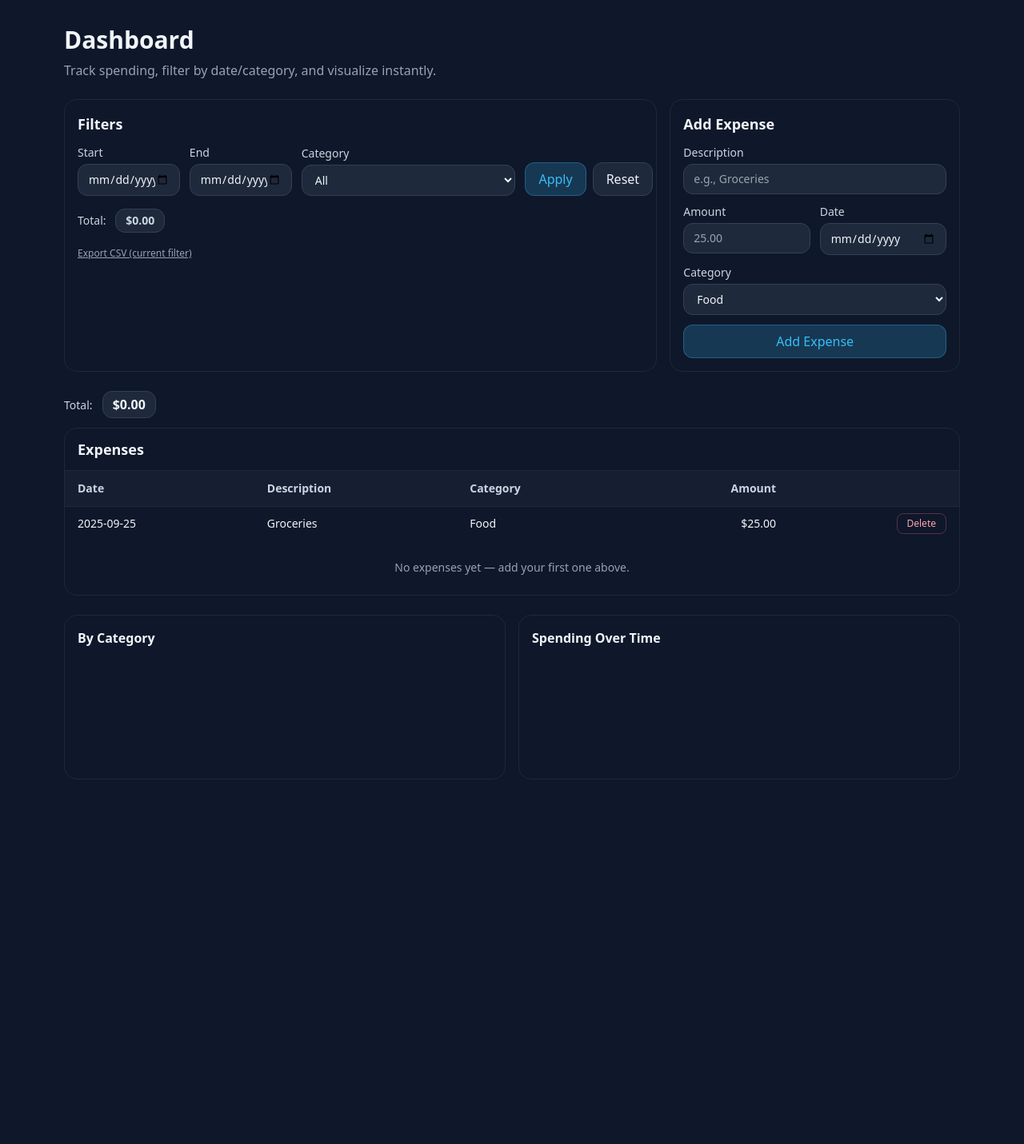
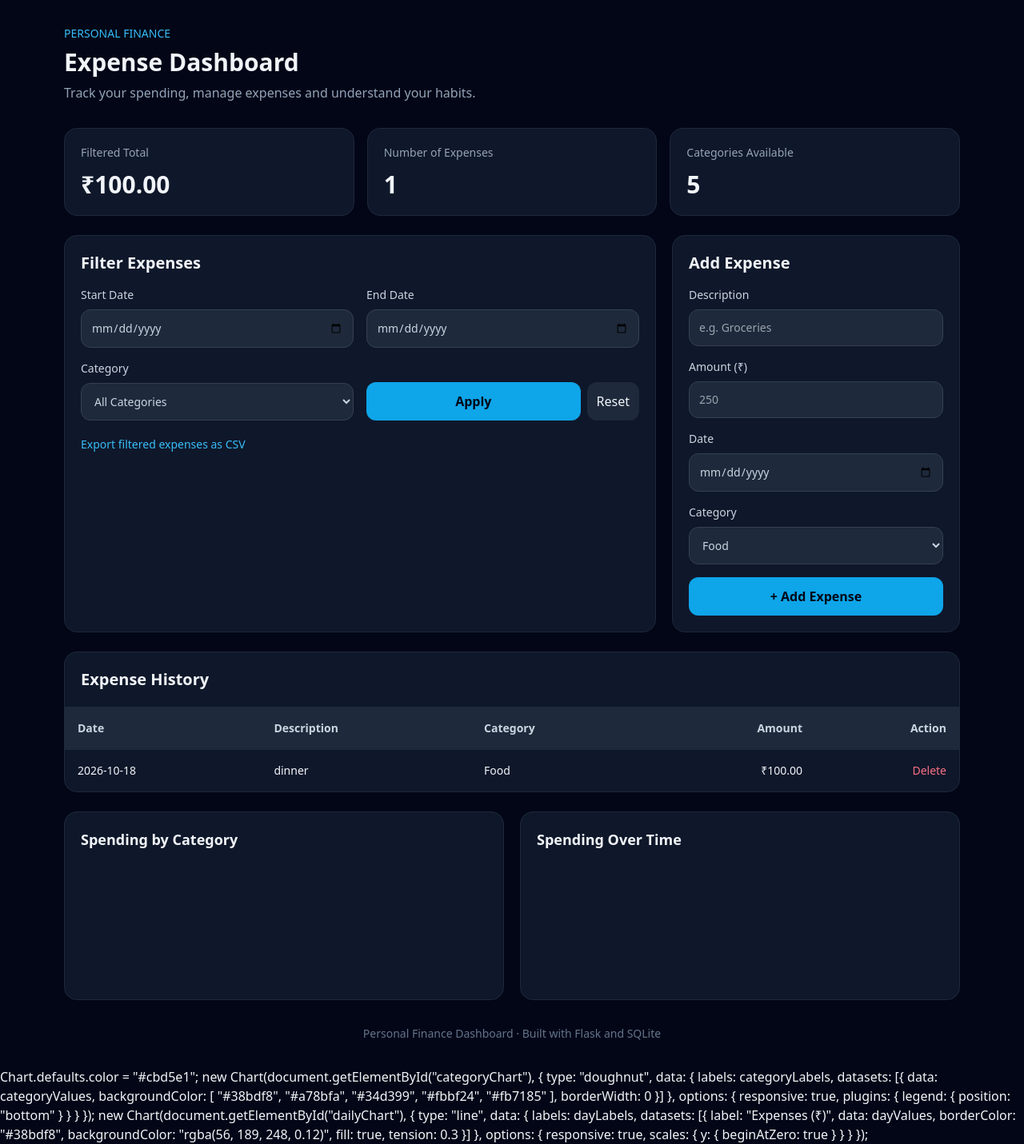
Before and after one commit to abhroniljash/personal-finance-dashboard, a Flask app: page / in a window 1280 px wide. Shown: the whole page at 80% size. Before the commit the page ends 975 px from the top, so only its background shows below. Run offline with Flask 3, Linux system fonts and the light colour scheme; a map, chart or similar area stays blank; some libraries are stand-ins or nearby versions.

Commit message:
Final Project

```diff
--- a/app.py
+++ b/app.py
@@ -1,12 +1,23 @@
-from flask import Flask, render_template
+
+
+from flask import (
+    Flask, render_template, request,
+    redirect, url_for, make_response
+)
 from flask_sqlalchemy import SQLAlchemy
-from datetime import date
+from datetime import date, datetime
+from sqlalchemy import func
+import csv
+import io
 
 app = Flask(__name__)
 
-app.config['SQLALCHEMY_DATABASE_URI'] = 'sqlite:///expenses.dp'
-app.config['SQLALCHEMY_TRACK_MODIFICATIONS'] = False
+app.config["SQLALCHEMY_DATABASE_URI"] = "sqlite:///expenses.db"
+app.config["SQLALCHEMY_TRACK_MODIFICATIONS"] = False
+
 db = SQLAlchemy(app)
+
+CATEGORIES = ["Food", "Transport", "Rent", "Utilities", "Other"]
 
 
 class Expense(db.Model):
@@ -21,9 +32,148 @@
     db.create_all()
 
 
+def get_filtered_expenses(args):
+    query = Expense.query
+
+    start = args.get("start", "").strip()
+    end = args.get("end", "").strip()
+    category = args.get("category", "").strip()
+
+    if start:
+        try:
+            query = query.filter(
+                Expense.date >= date.fromisoformat(start)
+            )
+        except ValueError:
+            pass
+
+    if end:
+        try:
+            query = query.filter(
+                Expense.date <= date.fromisoformat(end)
+            )
+        except ValueError:
+            pass
+
+    if category in CATEGORIES:
+        query = query.filter(Expense.category == category)
+
+    return query.order_by(
+        Expense.date.desc(), Expense.id.desc()
+    ).all()
+
+
 @app.route("/")
 def index():
-    return render_template("index.html")
+    expenses = get_filtered_expenses(request.args)
+    total = sum(exp.amount for exp in expenses)
+
+    category_totals = {}
+    daily_totals = {}
+
+    for expense in expenses:
+        category_totals[expense.category] = (
+            category_totals.get(expense.category, 0)
+            + expense.amount
+        )
+
+        day = expense.date.isoformat()
+        daily_totals[day] = (
+            daily_totals.get(day, 0) + expense.amount
+        )
+
+    return render_template(
+        "index.html",
+        expenses=expenses,
+        total=total,
+        categories=CATEGORIES,
+        selected_category=request.args.get("category", ""),
+        start=request.args.get("start", ""),
+        end=request.args.get("end", ""),
+        category_labels=list(category_totals.keys()),
+        category_values=list(category_totals.values()),
+        day_labels=sorted(daily_totals.keys()),
+        day_values=[
+            daily_totals[day]
+            for day in sorted(daily_totals.keys())
+        ]
+    )
+
+
+@app.route("/add", methods=["POST"])
+def add():
+    description = request.form.get("description", "").strip()
+    category = request.form.get("category", "").strip()
+    amount_text = request.form.get("amount", "").strip()
+    date_text = request.form.get("date", "").strip()
+
+    if not description or len(description) > 120:
+        return "Enter a description of 1-120 characters.", 400
+
+    if category not in CATEGORIES:
+        return "Please select a valid category.", 400
+
+    try:
+        amount = float(amount_text)
+        expense_date = (
+            date.fromisoformat(date_text)
+            if date_text else date.today()
+        )
+
+        if not 0 < amount < float("inf"):
+            raise ValueError
+
+    except (ValueError, OverflowError):
+        return "Enter a valid positive amount and date.", 400
+
+    expense = Expense(
+        description=description,
+        amount=round(amount, 2),
+        category=category,
+        date=expense_date
+    )
+
+    db.session.add(expense)
+    db.session.commit()
+
+    return redirect(url_for("index"))
+
+
+@app.route("/delete/<int:expense_id>", methods=["POST"])
+def delete(expense_id):
+    expense = db.get_or_404(Expense, expense_id)
+
+    db.session.delete(expense)
+    db.session.commit()
+
+    return redirect(url_for("index"))
+
+
+@app.route("/export")
+def export():
+    expenses = get_filtered_expenses(request.args)
+
+    output = io.StringIO()
+    writer = csv.writer(output)
+
+    writer.writerow(["Date", "Description", "Category", "Amount"])
+
+    for expense in expenses:
+        writer.writerow([
+            expense.date.isoformat(),
+            expense.description,
+            expense.category,
+            f"{expense.amount:.2f}"
+        ])
+
+    response = make_response("\ufeff" + output.getvalue())
+    response.headers["Content-Type"] = "text/csv; charset=utf-8"
+    response.headers["Content-Disposition"] = (
+        "attachment; filename=expenses.csv"
+    )
+
+    return response
+
 
 if __name__ == "__main__":
-    app.run(debug=True,port=4848)
+    app.run(debug=True, port=4848)
--- a/templates/index.html
+++ b/templates/index.html
@@ -1,208 +1,258 @@
+
 <!DOCTYPE html>
-<html lang="en" class="h-full">
+<html lang="en">
 <head>
-    <meta charset="utf-8" />
-    <meta name="viewport" content="width=device-width, initial-scale=1" />
-    <title>Dashboard · Expense Tracker</title>
+    <meta charset="UTF-8">
+    <meta name="viewport" content="width=device-width, initial-scale=1.0">
+    <title>Personal Finance Dashboard</title>
 
-    <!-- Tailwind CDN -->
     <script src="https://cdn.tailwindcss.com"></script>
-    <script>
-      tailwind.config = {
-        darkMode: "class",
-        theme: { extend: { colors: { brand: { DEFAULT: "#38bdf8" } } } },
-      };
-    </script>
     <script src="https://cdn.jsdelivr.net/npm/chart.js"></script>
 </head>
-  <body class="h-full bg-slate-900 text-slate-100">
-    <main class="mx-auto max-w-6xl px-4 py-8">
-      <h1 class="text-3xl font-semibold mb-2">Dashboard</h1>
-      <p class="text-slate-400 mb-6">
-        Track spending, filter by date/category, and visualize instantly.
+
+<body class="min-h-screen bg-slate-950 text-slate-100">
+<main class="max-w-6xl mx-auto px-4 py-8">
+
+    <header class="mb-8">
+        <p class="text-sky-400 text-sm font-medium">PERSONAL FINANCE</p>
+        <h1 class="text-3xl font-bold mt-2">Expense Dashboard</h1>
+        <p class="text-slate-400 mt-2">
+            Track your spending, manage expenses and understand your habits.
         </p>
+    </header>
 
-      <!-- Filters + Add form -->
-      <div class="grid grid-cols-1 lg:grid-cols-3 gap-4">
-        <!-- Filters -->
-        <section
-          class="lg:col-span-2 rounded-2xl border border-slate-800 bg-slate-900 p-4"
-        >
-          <h2 class="text-lg font-semibold mb-3">Filters</h2>
-          <form class="grid grid-cols-1 md:grid-cols-5 gap-3 items-end pr-5">
-            <label class="text-sm">
-              <span class="block mb-1 text-slate-300">Start</span>
-              <input
-                type="date"
-                class="w-full rounded-xl bg-slate-800 border border-slate-700 px-3 py-2 text-slate-100"
-              />
+    <section class="grid grid-cols-1 md:grid-cols-3 gap-4 mb-6">
+        <div class="bg-slate-900 border border-slate-800 rounded-2xl p-5">
+            <p class="text-slate-400 text-sm">Filtered Total</p>
+            <h2 class="text-3xl font-bold mt-3">
+                ₹{{ "%.2f"|format(total) }}
+            </h2>
+        </div>
+
+        <div class="bg-slate-900 border border-slate-800 rounded-2xl p-5">
+            <p class="text-slate-400 text-sm">Number of Expenses</p>
+            <h2 class="text-3xl font-bold mt-3">{{ expenses|length }}</h2>
+        </div>
+
+        <div class="bg-slate-900 border border-slate-800 rounded-2xl p-5">
+            <p class="text-slate-400 text-sm">Categories Available</p>
+            <h2 class="text-3xl font-bold mt-3">{{ categories|length }}</h2>
+        </div>
+    </section>
+
+    <section class="grid grid-cols-1 lg:grid-cols-3 gap-5 mb-6">
+
+        <div class="lg:col-span-2 bg-slate-900 border border-slate-800 rounded-2xl p-5">
+            <h2 class="text-xl font-semibold mb-4">Filter Expenses</h2>
+
+            <form method="GET" action="{{ url_for('index') }}"
+                  class="grid grid-cols-1 sm:grid-cols-2 gap-4">
+
+                <label class="text-sm text-slate-300">
+                    Start Date
+                    <input type="date" name="start" value="{{ start }}"
+                           class="mt-2 w-full rounded-xl bg-slate-800 border border-slate-700 p-3">
                 </label>
-            <label class="text-sm">
-              <span class="block mb-1 text-slate-300">End</span>
-              <input
-                type="date"
-                class="w-full rounded-xl bg-slate-800 border border-slate-700 px-3 py-2 text-slate-100"
-              />
+
+                <label class="text-sm text-slate-300">
+                    End Date
+                    <input type="date" name="end" value="{{ end }}"
+                           class="mt-2 w-full rounded-xl bg-slate-800 border border-slate-700 p-3">
                 </label>
-            <label class="text-sm md:col-span-2">
-              <span class="block mb-1 text-slate-300">Category</span>
-              <select
-                class="w-full rounded-xl bg-slate-800 border border-slate-700 px-3 py-2 text-slate-100"
-              >
-                <option value="">All</option>
-                <option>Food</option>
-                <option>Transport</option>
-                <option>Utilities</option>
+
+                <label class="text-sm text-slate-300">
+                    Category
+                    <select name="category"
+                            class="mt-2 w-full rounded-xl bg-slate-800 border border-slate-700 p-3">
+                        <option value="">All Categories</option>
+                        {% for cat in categories %}
+                        <option value="{{ cat }}"
+                            {% if selected_category == cat %}selected{% endif %}>
+                            {{ cat }}
+                        </option>
+                        {% endfor %}
                     </select>
                 </label>
-            <div class="flex gap-2">
-              <button
-                class="rounded-xl bg-brand/20 hover:bg-brand/30 text-brand px-4 py-2 border border-brand/30"
-                type="submit"
-              >
+
+                <div class="flex items-end gap-2">
+                    <button type="submit"
+                            class="flex-1 rounded-xl bg-sky-500 text-slate-950 font-semibold p-3 hover:bg-sky-400">
                         Apply
                     </button>
-              <a
-                class="rounded-xl bg-slate-800 hover:bg-slate-700 px-4 py-2 border border-slate-700"
-                href="#"
-                >Reset</a
-              >
+                    <a href="{{ url_for('index') }}"
+                       class="rounded-xl bg-slate-800 p-3 hover:bg-slate-700">
+                        Reset
+                    </a>
                 </div>
             </form>
 
-          <!-- Total -->
-          <div class="mt-4 text-sm text-slate-300">
-            <span class="mr-2">Total:</span>
-            <span
-              class="inline-block rounded-xl border border-slate-700 bg-slate-800 px-3 py-1 font-semibold"
-            >
-              $0.00
-            </span>
+            <a href="{{ url_for('export', start=start, end=end, category=selected_category) }}"
+               class="inline-block mt-5 text-sm text-sky-400 hover:underline">
+                Export filtered expenses as CSV
+            </a>
         </div>
 
-          <!-- Export link -->
-          <div class="mt-3">
-            <a
-              class="text-xs text-slate-400 hover:text-brand underline"
-              href="#"
-            >
-              Export CSV (current filter)
-            </a>
+        <div class="bg-slate-900 border border-slate-800 rounded-2xl p-5">
+            <h2 class="text-xl font-semibold mb-4">Add Expense</h2>
+
+            <form method="POST" action="{{ url_for('add') }}" class="space-y-4">
+
+                <label class="block text-sm text-slate-300">
+                    Description
+                    <input name="description" maxlength="120" required
+                           placeholder="e.g. Groceries"
+                           class="mt-2 w-full rounded-xl bg-slate-800 border border-slate-700 p-3">
+                </label>
+
+                <label class="block text-sm text-slate-300">
+                    Amount (₹)
+                    <input name="amount" type="number" min="0.01"
+                           step="0.01" required placeholder="250"
+                           class="mt-2 w-full rounded-xl bg-slate-800 border border-slate-700 p-3">
+                </label>
+
+                <label class="block text-sm text-slate-300">
+                    Date
+                    <input name="date" type="date"
+                           value="{{ today if today else '' }}"
+                           class="mt-2 w-full rounded-xl bg-slate-800 border border-slate-700 p-3">
+                </label>
+
+                <label class="block text-sm text-slate-300">
+                    Category
+                    <select name="category" required
+                            class="mt-2 w-full rounded-xl bg-slate-800 border border-slate-700 p-3">
+                        {% for cat in categories %}
+                        <option value="{{ cat }}">{{ cat }}</option>
+                        {% endfor %}
+                    </select>
+                </label>
+
+                <button type="submit"
+                        class="w-full rounded-xl bg-sky-500 text-slate-950 font-semibold p-3 hover:bg-sky-400">
+                    + Add Expense
+                </button>
+            </form>
         </div>
     </section>
 
-        <!-- Add Expense -->
-        <section class="rounded-2xl border border-slate-800 bg-slate-900 p-4">
-          <h2 class="text-lg font-semibold mb-3">Add Expense</h2>
-          <form class="space-y-3">
-            <label class="block text-sm">
-              <span class="mb-1 block text-slate-300">Description</span>
-              <input
-                placeholder="e.g., Groceries"
-                class="w-full rounded-xl bg-slate-800 border border-slate-700 px-3 py-2 text-slate-100"
-              />
-            </label>
-            <div class="grid grid-cols-2 gap-3">
-              <label class="block text-sm">
-                <span class="mb-1 block text-slate-300">Amount</span>
-                <input
-                  type="number"
-                  step="0.01"
-                  min="0.01"
-                  placeholder="25.00"
-                  class="w-full rounded-xl bg-slate-800 border border-slate-700 px-3 py-2 text-slate-100"
-                />
-              </label>
-              <label class="block text-sm">
-                <span class="mb-1 block text-slate-300">Date</span>
-                <input
-                  type="date"
-                  class="w-full rounded-xl bg-slate-800 border border-slate-700 px-3 py-2 text-slate-100"
-                />
-              </label>
+    <section class="bg-slate-900 border border-slate-800 rounded-2xl overflow-hidden mb-6">
+        <div class="p-5 border-b border-slate-800">
+            <h2 class="text-xl font-semibold">Expense History</h2>
         </div>
-            <label class="block text-sm">
-              <span class="mb-1 block text-slate-300">Category</span>
-              <select
-                class="w-full rounded-xl bg-slate-800 border border-slate-700 px-3 py-2 text-slate-100"
-              >
-                <option>Food</option>
-                <option>Transport</option>
-                <option>Rent</option>
-                <option>Utilities</option>
-              </select>
-            </label>
-            <button
-              class="w-full rounded-xl bg-brand/20 hover:bg-brand/30 text-brand px-4 py-2 border border-brand/30"
-              type="submit"
-            >
-              Add Expense
+
+        <div class="overflow-x-auto">
+            <table class="w-full text-sm text-left">
+                <thead class="bg-slate-800 text-slate-300">
+                    <tr>
+                        <th class="p-4">Date</th>
+                        <th class="p-4">Description</th>
+                        <th class="p-4">Category</th>
+                        <th class="p-4 text-right">Amount</th>
+                        <th class="p-4 text-right">Action</th>
+                    </tr>
+                </thead>
+
+                <tbody>
+                {% for expense in expenses %}
+                    <tr class="border-t border-slate-800 hover:bg-slate-800/50">
+                        <td class="p-4 whitespace-nowrap">{{ expense.date }}</td>
+                        <td class="p-4">{{ expense.description }}</td>
+                        <td class="p-4">{{ expense.category }}</td>
+                        <td class="p-4 text-right whitespace-nowrap">
+                            ₹{{ "%.2f"|format(expense.amount) }}
+                        </td>
+                        <td class="p-4 text-right">
+                            <form method="POST"
+                                  action="{{ url_for('delete', expense_id=expense.id) }}"
+                                  onsubmit="return confirm('Delete this expense?');">
+                                <button type="submit"
+                                        class="text-rose-400 hover:text-rose-300">
+                                    Delete
                                 </button>
                             </form>
-        </section>
-      </div>
-
-      <!-- Total (global) -->
-      <div class="mb-3 mt-6">
-        <span class="text-sm text-slate-300 mr-2">Total:</span>
-        <span
-          class="inline-block rounded-xl border border-slate-700 bg-slate-800 px-3 py-1 font-semibold"
-        >
-          $0.00
-        </span>
-      </div>
-
-      <!-- Expenses table -->
-      <section class="rounded-2xl border border-slate-800 bg-slate-900">
-        <div class="px-4 py-3 border-b border-slate-800">
-          <h2 class="text-lg font-semibold">Expenses</h2>
-        </div>
-        <div class="overflow-x-auto">
-          <table class="min-w-full text-sm">
-            <thead class="text-slate-300 bg-slate-800/50">
-              <tr>
-                <th class="text-left px-4 py-3">Date</th>
-                <th class="text-left px-4 py-3">Description</th>
-                <th class="text-left px-4 py-3">Category</th>
-                <th class="text-right px-4 py-3">Amount</th>
-                <th class="px-4 py-3"></th>
-              </tr>
-            </thead>
-            <tbody>
-              <tr class="border-t border-slate-800 hover:bg-slate-800/30">
-                <td class="px-4 py-2">2025-09-25</td>
-                <td class="px-4 py-2">Groceries</td>
-                <td class="px-4 py-2">Food</td>
-                <td class="px-4 py-2 text-right">$25.00</td>
-                <td class="px-4 py-2 text-right">
-                  <button
-                    class="text-rose-300 hover:text-rose-200 text-xs border border-rose-400/30 px-3 py-1 rounded-lg"
-                  >
-                    Delete
-                  </button>
                         </td>
                     </tr>
+                {% else %}
                     <tr>
-                <td colspan="5" class="px-4 py-6 text-center text-slate-400">
-                  No expenses yet — add your first one above.
+                        <td colspan="5" class="p-8 text-center text-slate-400">
+                            No expenses found. Add your first expense above.
                         </td>
                     </tr>
+                {% endfor %}
                 </tbody>
             </table>
         </div>
     </section>
 
-      <!-- Charts -->
-      <section class="mt-6 grid grid-cols-1 lg:grid-cols-2 gap-4">
-        <div class="rounded-2xl border border-slate-800 bg-slate-900 p-4">
-          <h3 class="font-semibold mb-2">By Category</h3>
-          <canvas id="catChart" height="140"></canvas>
+    <section class="grid grid-cols-1 lg:grid-cols-2 gap-5">
+        <div class="bg-slate-900 border border-slate-800 rounded-2xl p-5">
+            <h2 class="text-lg font-semibold mb-4">Spending by Category</h2>
+            <canvas id="categoryChart"></canvas>
         </div>
-        <div class="rounded-2xl border border-slate-800 bg-slate-900 p-4">
-          <h3 class="font-semibold mb-2">Spending Over Time</h3>
-          <canvas id="dayChart" height="140"></canvas>
+
+        <div class="bg-slate-900 border border-slate-800 rounded-2xl p-5">
+            <h2 class="text-lg font-semibold mb-4">Spending Over Time</h2>
+            <canvas id="dailyChart"></canvas>
         </div>
     </section>
+
+    <footer class="text-center text-slate-500 text-sm mt-8">
+        Personal Finance Dashboard · Built with Flask and SQLite
+    </footer>
+
 </main>
+
+<script>
+const categoryLabels = { category_labels , tojson };
+const categoryValues = { category_values , tojson };
+const dayLabels = { day_labels , tojson };
+const dayValues = { day_values , tojson };
+</script>
+
+Chart.defaults.color = "#cbd5e1";
+
+new Chart(document.getElementById("categoryChart"), {
+    type: "doughnut",
+    data: {
+        labels: categoryLabels,
+        datasets: [{
+            data: categoryValues,
+            backgroundColor: [
+                "#38bdf8", "#a78bfa", "#34d399",
+                "#fbbf24", "#fb7185"
+            ],
+            borderWidth: 0
+        }]
+    },
+    options: {
+        responsive: true,
+        plugins: {
+            legend: { position: "bottom" }
+        }
+    }
+});
+
+new Chart(document.getElementById("dailyChart"), {
+    type: "line",
+    data: {
+        labels: dayLabels,
+        datasets: [{
+            label: "Expenses (₹)",
+            data: dayValues,
+            borderColor: "#38bdf8",
+            backgroundColor: "rgba(56, 189, 248, 0.12)",
+            fill: true,
+            tension: 0.3
+        }]
+    },
+    options: {
+        responsive: true,
+        scales: {
+            y: { beginAtZero: true }
+        }
+    }
+});
+</script>
 </body>
 </html>
```
Also changed, not shown: instance/expenses.db (added), 1 other file. Lines whose indentation alone changed are shown as unchanged.
